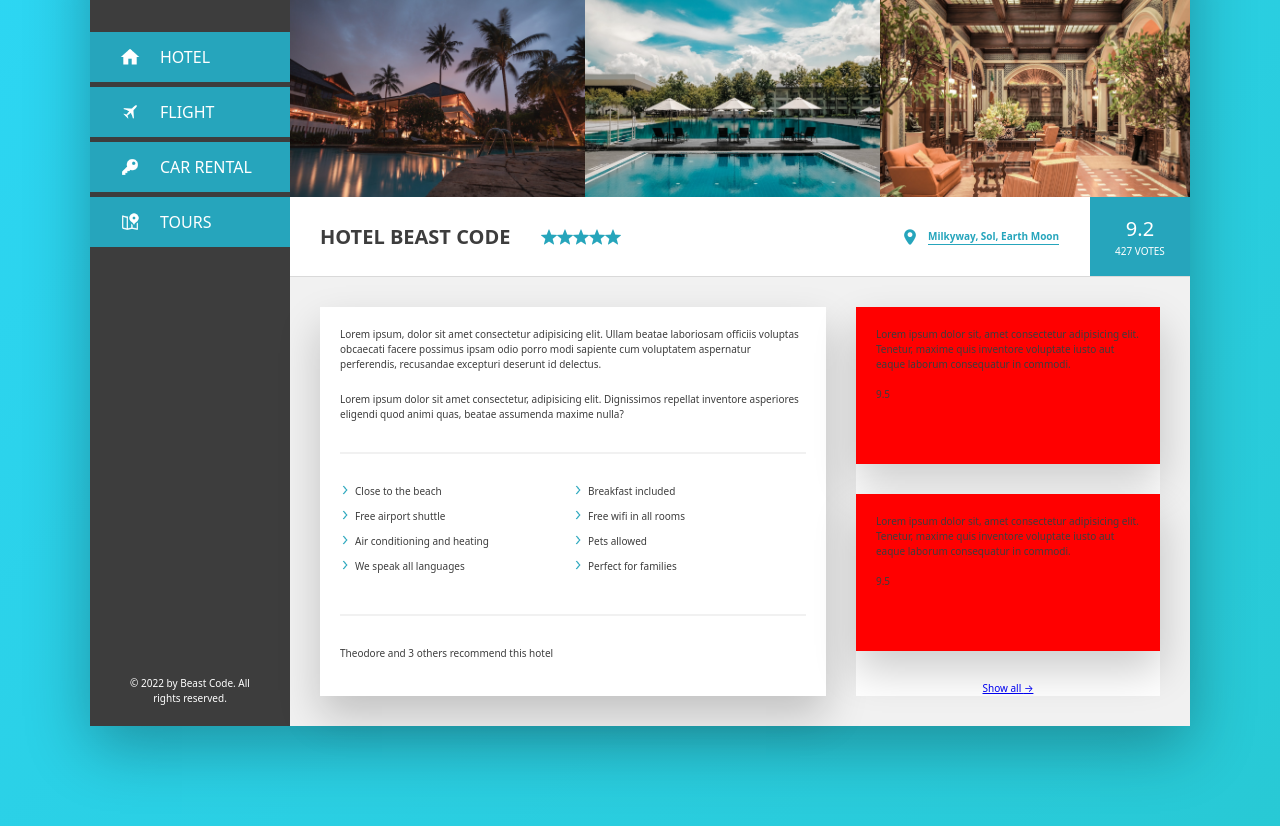
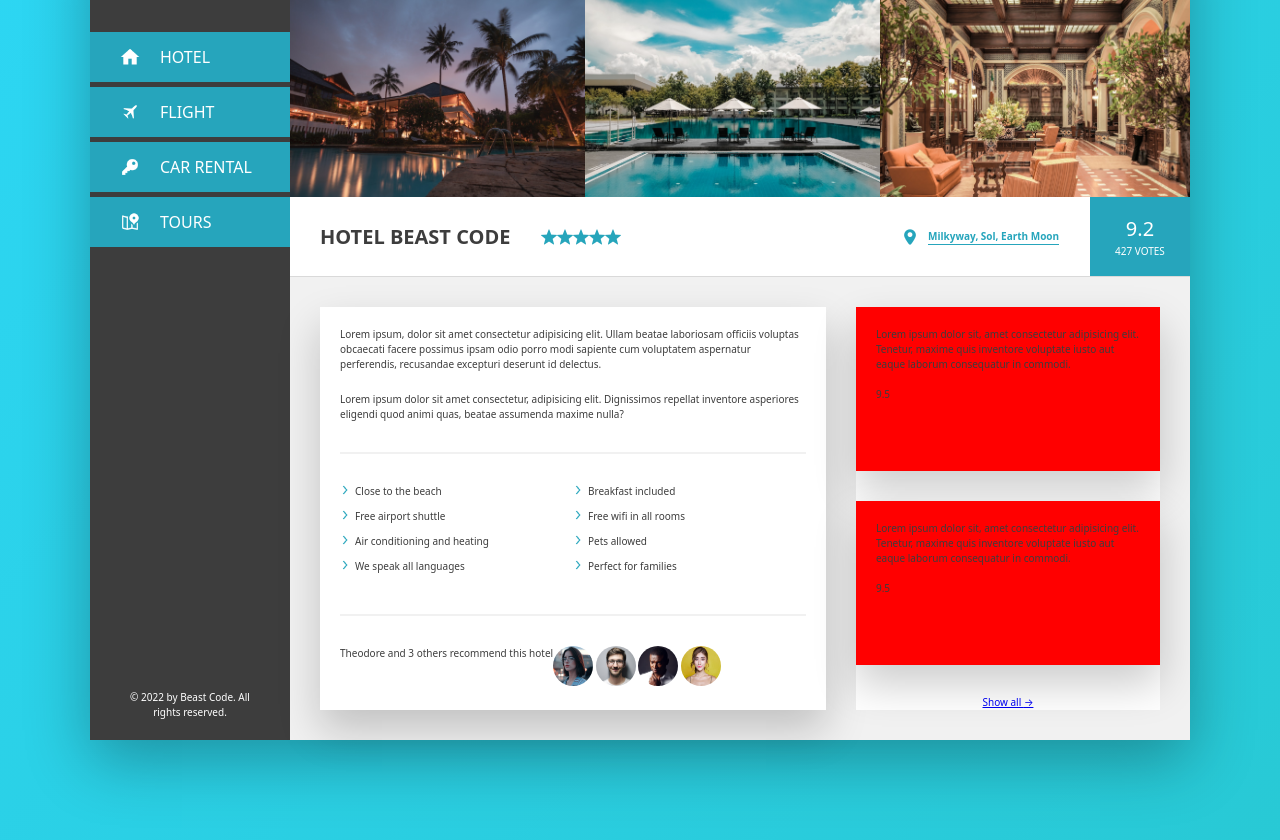
Before and after one commit to Beast-Code9999/booking-page, a website: page index.html in a window 1280 px wide. Shown: the part 183-1023 px from the top of the page. Drawn offline with Linux system fonts and the light colour scheme.

Commit message:
add photos for .details__photo

```diff
--- a/index.html
+++ b/index.html
@@ -124,10 +124,10 @@
                         <div class="details__recommend">
                             <p class="details__paragraph">Theodore and 3 others recommend this hotel</p>
                             <div class="details__friends">
-                                <img src="" alt="" class="details__photo">
-                                <img src="" alt="" class="details__photo">
-                                <img src="" alt="" class="details__photo">
-                                <img src="" alt="" class="details__photo">
+                                <img src="./img/pexels-masha-raymers-2726111.jpg" alt="friend-1" class="details__photo">
+                                <img src="./img/pexels-pixabay-220453.jpg" alt="friend-2" class="details__photo">
+                                <img src="./img/pexels-andrew-personal-training-697509.jpg" alt="friend-3" class="details__photo">
+                                <img src="./img/pexels-pixabay-415829.jpg" alt="friend-4" class="details__photo">
                             </div>
                         </div>
                     </div>
--- a/sass/components/_details.scss
+++ b/sass/components/_details.scss
@@ -48,7 +48,7 @@
     }
 
     &__recommend {
-
+        display: flex;
     }
 
     &__friends {
@@ -56,7 +56,9 @@
     }
 
     &__photo {
-
+        height: 4rem;
+        width: 4rem;
+        border-radius: 50%;
     }
 
 }
```
Also changed, not shown: README.md, img/pexels-andrew-personal-training-697509.jpg (added), img/pexels-masha-raymers-2726111.jpg (added), img/pexels-pixabay-220453.jpg (added), img/pexels-pixabay-415829.jpg (added), style.css.
